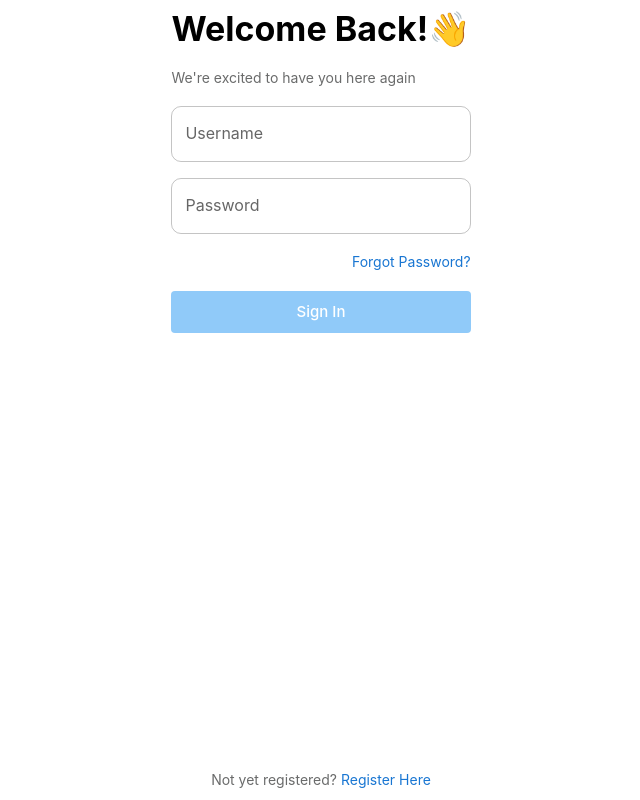
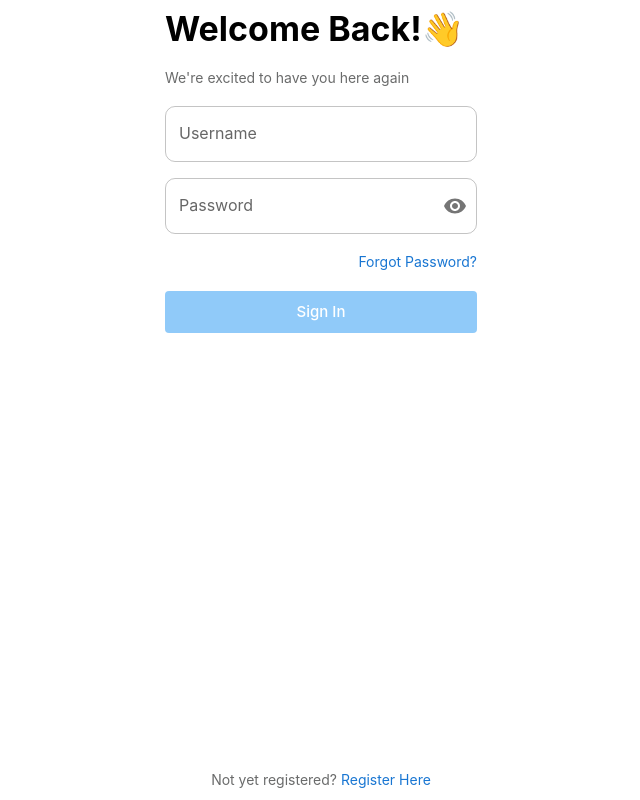
Before and after one commit to kradib/omni-health-ui, a React (Vite) app: page /login in a window 1280 px wide. Shown: the whole page, without its empty margins (319-959 px from the left). Built offline with nearby package versions, Linux system fonts and the light colour scheme.

Commit message:
Add password field component

```diff
--- a/src/Constants.ts
+++ b/src/Constants.ts
@@ -17,6 +17,6 @@ export class ApiRoutes {
 }
 
 export const RESEND_ATTEMPTS = 3;
-export const RESEND_TIME_INTERVAL = 3;
+export const RESEND_TIME_INTERVAL = 60;
 export const SNACKBAR_TIMEOUT = 3000;
 export const AUTH_TOKEN_KEY = 'bearerToken';
--- /dev/null
+++ b/src/components/PasswordField.tsx
@@ -0,0 +1,42 @@
+import IconButton from "@mui/material/IconButton";
+import InputAdornment from "@mui/material/InputAdornment";
+import TextField from "@mui/material/TextField";
+import { useState } from "react";
+import VisibilityIcon from "@mui/icons-material/Visibility";
+import VisibilityOffIcon from "@mui/icons-material/VisibilityOff";
+
+interface PasswordFieldProps {
+    id: string;
+    value: String;
+    label?: String;
+    onChange: any;
+}
+
+const PasswordField: React.FC<PasswordFieldProps> = (props) => {
+    const [showPassword, setShowPassword] = useState(false);
+    const handleTogglePassword = () => setShowPassword((prev) => !prev);
+
+    return (
+        <TextField
+            id={props.id}
+            type={showPassword ? "text" : "password"}
+            label={props.label}
+            onChange={props.onChange}
+            variant="outlined"
+            value={props.value}
+            slotProps={{
+                input: {
+                    endAdornment: (
+                        <InputAdornment position="end">
+                            <IconButton onClick={handleTogglePassword} edge="end">
+                                {showPassword ? <VisibilityOffIcon /> : <VisibilityIcon />}
+                            </IconButton>
+                        </InputAdornment>
+                    ),
+                },
+            }}
+        />
+    );
+};
+
+export default PasswordField;
--- a/src/pages/ForgotPassword.tsx
+++ b/src/pages/ForgotPassword.tsx
@@ -14,6 +14,7 @@ import Toast from "../components/Toast";
 import LoadingComponent from "../components/LoadingComponent";
 import { useNavigate } from "react-router";
 import { REDIRECT_TIMEOUT } from "./Register";
+import PasswordField from "../components/PasswordField";
 
 const ForgotPassword = () => {
     const [isVerificationCodeSent, setIsVerificationCodeSent] = useState(false);
@@ -144,23 +145,17 @@ const ForgotPassword = () => {
                         variant="outlined"
                         value={verificationCode}
                     />
-                    <TextField
+
+                    <PasswordField
                         id="password"
-                        type="password"
-                        required
                         label="Password"
-                        onChange={(e) => setPassword(e.target.value)}
-                        variant="outlined"
+                        onChange={(e: any) => setPassword(e.target.value)}
                         value={password}
                     />
-
-                    <TextField
+                    <PasswordField
                         id="confirmPassword"
-                        type="password"
-                        required
                         label="Re-type your Password"
-                        onChange={(e) => setConfirmPassword(e.target.value)}
-                        variant="outlined"
+                        onChange={(e: any) => setConfirmPassword(e.target.value)}
                         value={confirmPassword}
                     />
 
--- a/src/pages/Login.tsx
+++ b/src/pages/Login.tsx
@@ -10,10 +10,10 @@ import { signinUser } from "../api/user";
 import { useNavigate } from "react-router";
 import Toast from "../components/Toast";
 import LoadingComponent from "../components/LoadingComponent";
+import PasswordField from "../components/PasswordField";
 
-// Example function to save the token to localStorage
 const saveTokenToLocalStorage = (token: string) => {
-    localStorage.setItem(AUTH_TOKEN_KEY, token); // 'authToken' is the key, token is the value
+    localStorage.setItem(AUTH_TOKEN_KEY, token);
 };
 
 const Login = () => {
@@ -80,12 +80,10 @@ const Login = () => {
                             value={username}
                         />
 
-                        <TextField
+                        <PasswordField
                             id="password"
-                            type="password"
                             label="Password"
-                            onChange={(e) => setPassword(e.target.value)}
-                            variant="outlined"
+                            onChange={(e: any) => setPassword(e.target.value)}
                             value={password}
                         />
 
--- a/src/pages/Register.tsx
+++ b/src/pages/Register.tsx
@@ -12,6 +12,7 @@ import { signupUser } from "../api/user";
 import { useNavigate } from "react-router-dom";
 import Toast from "../components/Toast";
 import LoadingComponent from "../components/LoadingComponent";
+import PasswordField from "../components/PasswordField";
 
 export const REDIRECT_TIMEOUT = 2000;
 
@@ -105,15 +106,12 @@ const Register = () => {
                             value={userDetails.username}
                         />
 
-                        <TextField
+                        <PasswordField
                             id="password"
-                            type="password"
                             label="Password"
-                            required
-                            onChange={(e) =>
+                            onChange={(e: any) =>
                                 setUserDetails({ ...userDetails, password: e.target.value })
                             }
-                            variant="outlined"
                             value={userDetails.password}
                         />
 
```
